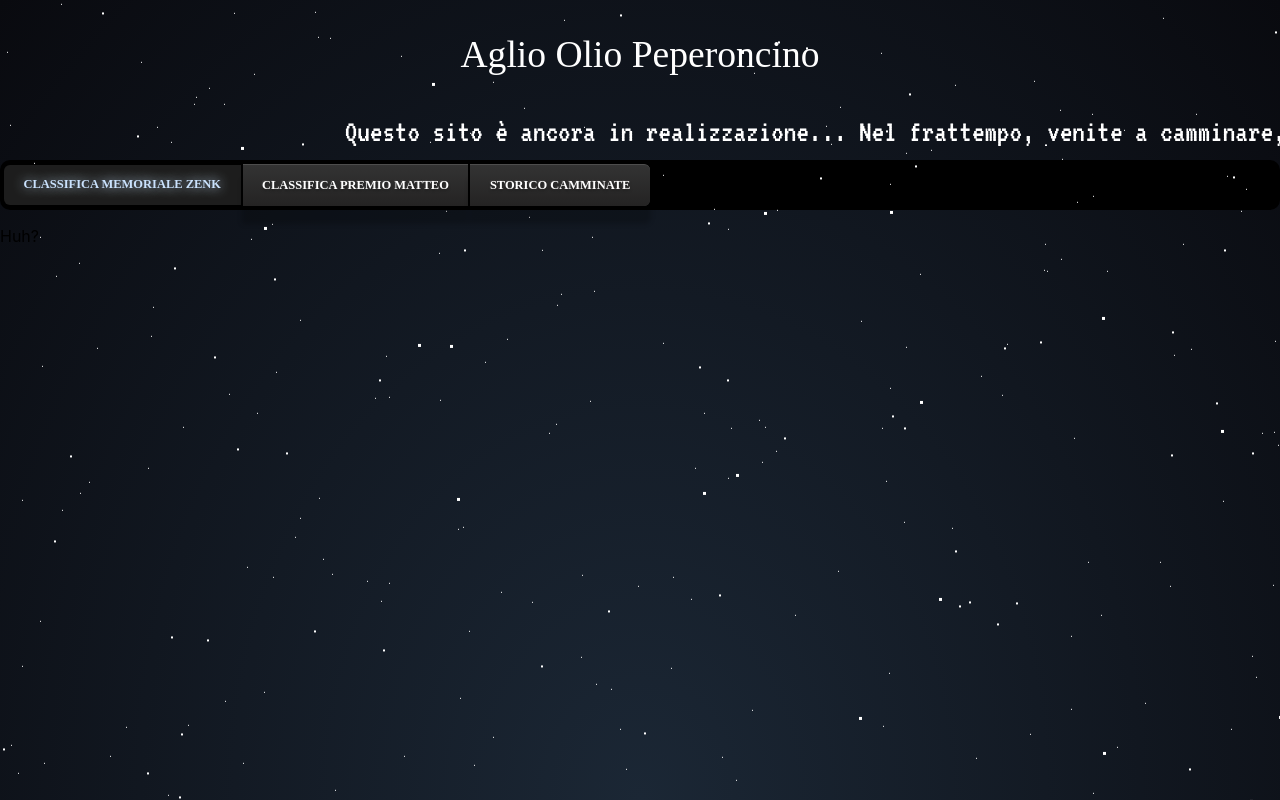
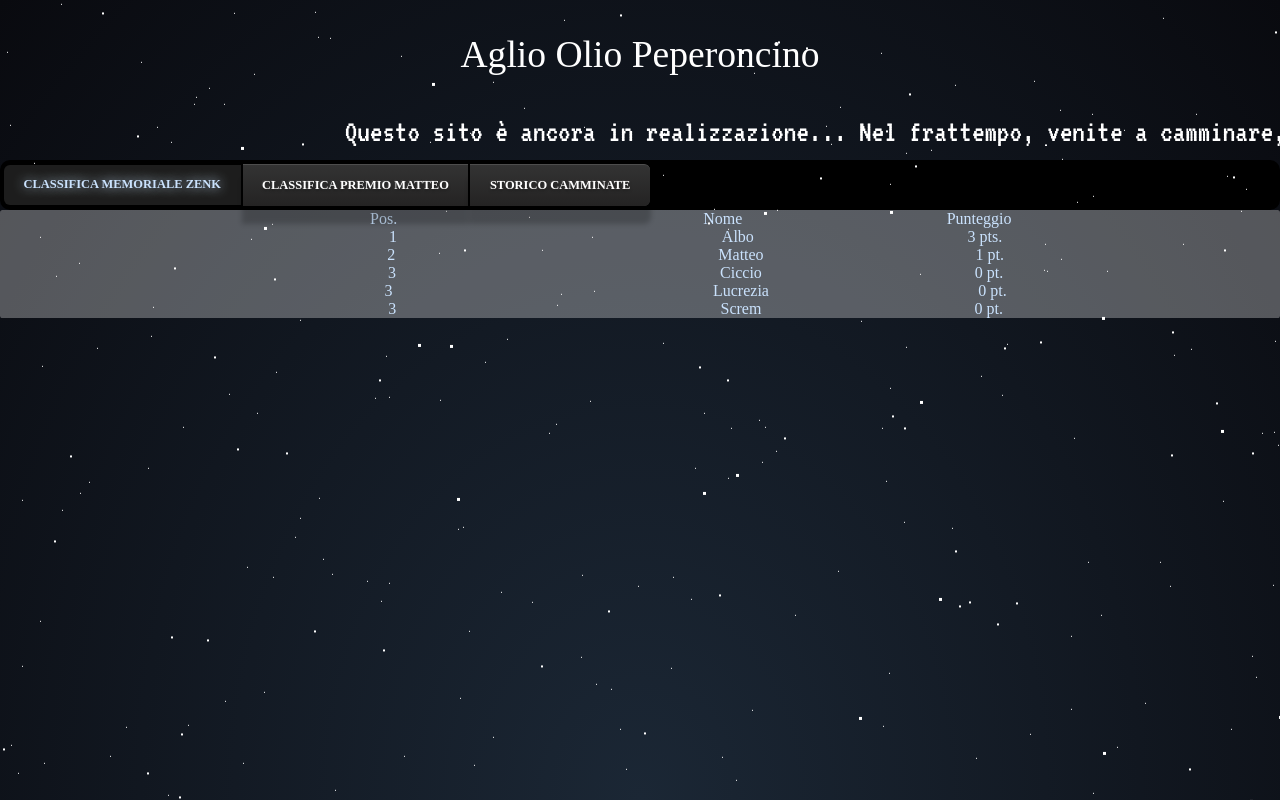
Before and after one commit to Scremmix/AOP, a React (Create React App) app: page / in a window 1280 px wide. Built offline with nearby package versions, Linux system fonts and the light colour scheme; a web font is replaced by a local one.

Commit message:
Page test for page 1

```diff
--- a/src/elements/pageviewer/PageViewer.js
+++ b/src/elements/pageviewer/PageViewer.js
@@ -14,13 +14,13 @@ function PageViewer() {
     const renderPage = (pageRadioId) => {
         switch(pageRadioId){
             case "Page1" :
-                return <Page1/>;
+                return <Page1 />;
             case "Page2" :
-                return <Page2/>;
+                return <Page2 />;
             case "Page3" :
-                return <Page3/>;
+                return <Page3 />;
             default :
-             return <p>Huh?</p>;
+             return <Page1 />;
         }
     }
     return (
```
